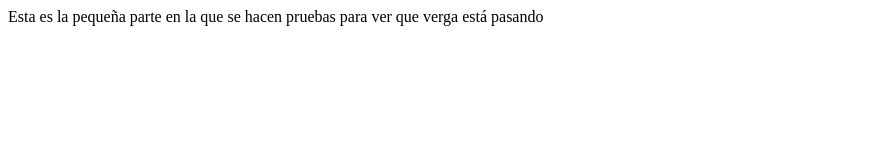
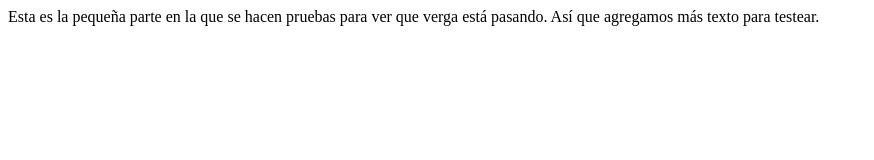
Before and after one commit to FaustoPaFl/Prueba, a plain HTML site: page index.html in a window 1280 px wide. Shown: the whole page, without its empty margins (0-874 px from the left). Drawn offline with Linux system fonts and the light colour scheme.

Commit message:
Pequeños cambios

```diff
--- a/index.html
+++ b/index.html
@@ -7,6 +7,7 @@
     <title>Test</title>
 </head>
 <body>
- Esta es la pequeña parte en la que se hacen pruebas para ver que verga está pasando
+ Esta es la pequeña parte en la que se hacen pruebas para ver que verga está pasando.
+ Así que agregamos más texto para testear.
 </body>
 </html>
```
